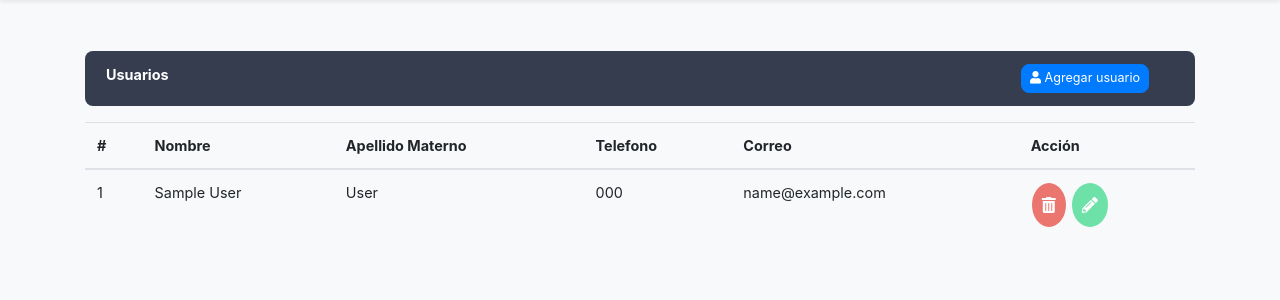
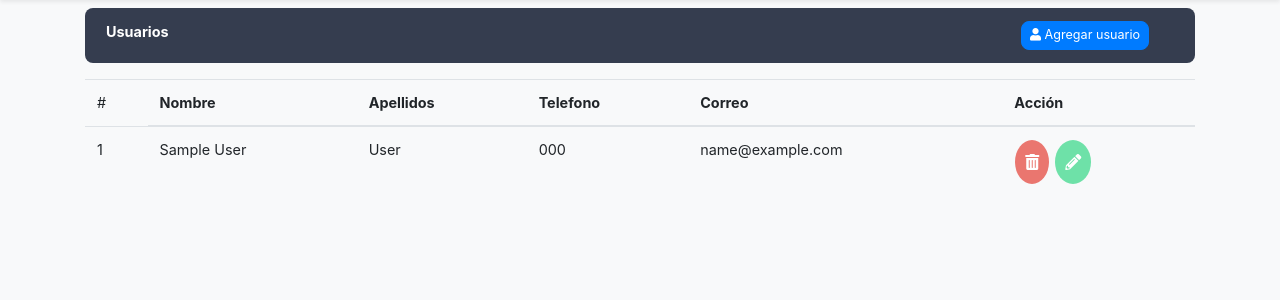
Before and after one commit to Joseph-RMM/Desarrollo-Web-Integral, a Laravel app: page /users in a window 1280 px wide. Shown: the part 54-354 px from the top of the page. Run offline with Laravel 8, Linux system fonts and the light colour scheme; a user stored in the database is signed in; tables that the repository leaves empty hold one stand-in row (values such as "Sample post"); parts of the project's set-up code (start-up, migrations or seed data) failed here and were passed over; some libraries are stand-ins or nearby versions.

Commit message:
Correcion de diseño en users

```diff
--- a/prestamo/resources/views/livewire/users/create.blade.php
+++ b/prestamo/resources/views/livewire/users/create.blade.php
@@ -1,5 +1,8 @@
-@extends('layouts.app')
-@section('content')
+<!-- Modal -->
+<div wire:ignore.self class="modal fade bd-example-modal-lg" id="exampleModal" data-backdrop="static" tabindex="-1" role="dialog" aria-labelledby="exampleModalLabel" aria-hidden="true">
+    <div class="modal-dialog" role="document">
+        <div class="modal-content">
+            <div class="modal-body">
                 <div class="container">
                     <div class="alert colordark" role="alert">
                         <div class="row">
@@ -11,65 +14,51 @@
                         </div>
                     </div>
                 </div>
-<div class="container">
-    <center>
-
-        <!--Formulario Registrar-->
-
                 <div class="wrapper-agregarusuario">
                     <div class="form-container">
                         <div class="form-inner">
-                    <form  class="signup">
-                    <input type="hidden" wire:model="selected_id">
-
+                            <form class="signup">
                                 <label>Ingresa los datos por favor.</label>
                                 <div class="field">
-                            <label for="name">Nombre <b class="rojo">*</b></label>
-                            <input wire:model="name" type="text"  id="name" placeholder="Name">@error('name') <span class="error text-danger">{{ $message }}</span> @enderror
+                                    <label>Nombre <b class="rojo">*</b></label>
+                                    <input wire:model="name" type="text" id="name" placeholder="Name">@error('name') <span class="error text-danger">{{ $message }}</span> @enderror
+                                </div>
+                                <div class="field">
+                                    <label>Apellido Materno <b class="rojo">*</b></label>
+                                    <input wire:model="lastname" type="text" id="lastname" placeholder="Lastname">@error('lastname') <span class="error text-danger">{{ $message }}</span> @enderror
+                                </div>
+                                <div class="field">
+                                    <label>Teléfono <b class="rojo">*</b></label>
+                                    <input wire:model="tel" type="text" id="tel" placeholder="Tel">@error('tel') <span class="error text-danger">{{ $message }}</span> @enderror
+                                </div>
+                                <div class="field">
+                                    <label>Correo electronico <b class="rojo">*</b></label>
+                                    <input wire:model="email" type="text" id="email" placeholder="Email">@error('email') <span class="error text-danger">{{ $message }}</span> @enderror
                                 </div>
 
                                 <div class="field">
-                            <label for="lastname">Apellido Materno <b class="rojo">*</b></label>
-                            <input wire:model="lastname" type="text"  id="lastname" placeholder="Lastname">@error('lastname') <span class="error text-danger">{{ $message }}</span> @enderror
+                                    <label>Contraseña <b class="rojo">*</b></label>
+                                    <input wire:model="password" type="password" id="password" placeholder="Password">@error('password') <span class="error text-danger">{{ $message }}</span> @enderror
                                 </div>
                                 <div class="field">
-                            <label for="tel">Teléfono <b class="rojo">*</b></label>
-                            <input wire:model="tel" type="text"  id="tel" placeholder="Tel">@error('tel') <span class="error text-danger">{{ $message }}</span> @enderror
-
-                        </div>
-                        <div class="field">
-                            <label for="email">Correo electronico <b class="rojo">*</b></label>
-                            <input wire:model="email" type="text"  id="email" placeholder="Email">@error('email') <span class="error text-danger">{{ $message }}</span> @enderror
-                        </div>
-                        <div class="field">
-                            <label for="password">Contraseña <b class="rojo">*</b></label>
-                            <input wire:model="password" type="password"  id="password" placeholder="Password">@error('password') <span class="error text-danger">{{ $message }}</span> @enderror
-                        </div>
-                        <div class="field">
-                            <label for="password_confirmation">Confirmar contraseña <b class="rojo">*</b></label>
+                                    <label>Confirmar contraseña <b class="rojo">*</b></label>
                                     <input wire:model="password_confirmation" type="password" id="password_confirmation" placeholder="Password Confirmation">@error('password_confirmation') <span class="error text-danger">{{ $message }}</span> @enderror
                                 </div>
-
-                        <!--BOTONES DE ACEPTAR Y CANCELAR-->
-                        <div class="row">
-                            <div class="col-sm-6">
-                                <div class="field">
-                                    <button class="cancelar" type="button"> <a class="cancelar" href="{{ url('/users') }}">Cancelar</a></button>
-                                </div>
-                            </div>
-                            <div class="col-sm-6">
-                                <div class="field">
-                                    <button class="btn btn-primary" wire:click.prevent="update()" type="button">Aceptar</button>
-                                </div>
-                            </div>
-                        </div>
-                        <!--BOTONES DE ACEPTAR Y CANCELAR-->
                             </form>
                         </div>
                     </div>
                 </div>
-    </center>
+
+            </div> <!-- modal-body -->
+            <div class="modal-footer">
+
+                <button type="button" class="cancelar" data-dismiss="modal">
+                    Cancelar
+                </button>
+
+                <button type="button" wire:click.prevent="store()" class="btn btn-primary close-modal">Agregar usuario</button>
+
             </div>
-
-
-@endsection
+        </div>
+    </div>
+</div>
--- a/prestamo/resources/views/livewire/users/update.blade.php
+++ b/prestamo/resources/views/livewire/users/update.blade.php
@@ -1,5 +1,8 @@
-@extends('layouts.app')
-@section('content')
+<!-- Modal -->
+<div wire:ignore.self class="modal fade" id="updateModal" data-backdrop="static" tabindex="-1" role="dialog" aria-labelledby="exampleModalLabel" aria-hidden="true">
+    <div class="modal-dialog" role="document">
+        <div class="modal-content">
+        <br>
             <div class="container">
                 <div class="alert colordark" role="alert">
                     <div class="row">
@@ -11,57 +14,47 @@
                     </div>
                 </div>
             </div>
-<div class="container">
-    <center>
-
-        <!--Formulario Registrar-->
+            <div class="modal-body">
 
                 <div class="wrapper-agregarusuario">
                     <div class="form-container">
                         <div class="form-inner">
-                    <form  class="signup">
-                    <input type="hidden" wire:model="selected_id">
-
+                            <form class="signup">
                                 <label>Ingresa los datos por favor.</label>
                                 <div class="field">
-                            <label for="name">Nombre <b class="rojo">*</b></label>
-                            <input wire:model="name" type="text"  id="name" placeholder="Name">@error('name') <span class="error text-danger">{{ $message }}</span> @enderror
+                                    <label>Nombre <b class="rojo">*</b></label>
+                                    <input wire:model="name" type="text" id="name" placeholder="Name">@error('name') <span class="error text-danger">{{ $message }}</span> @enderror
+
+                                </div>
+                                <div class="field">
+                                    <label>Apellido Paterno <b class="rojo">*</b></label>
+                                    <input wire:model="lastname" type="text" id="lastname" placeholder="Lastname">@error('lastname') <span class="error text-danger">{{ $message }}</span> @enderror
+
                                 </div>
 
                                 <div class="field">
-                            <label for="lastname">Apellido Materno <b class="rojo">*</b></label>
-                            <input wire:model="lastname" type="text"  id="lastname" placeholder="Lastname">@error('lastname') <span class="error text-danger">{{ $message }}</span> @enderror
-                        </div>
-                        <div class="field">
-                            <label for="tel">Teléfono <b class="rojo">*</b></label>
-                            <input wire:model="tel" type="text"  id="tel" placeholder="Tel">@error('tel') <span class="error text-danger">{{ $message }}</span> @enderror
+                                    <label>Teléfono <b class="rojo">*</b></label>
+                                    <input wire:model="tel" type="text" id="tel" placeholder="Tel">@error('tel') <span class="error text-danger">{{ $message }}</span> @enderror
 
                                 </div>
                                 <div class="field">
-                            <label for="email">Correo electronico <b class="rojo">*</b></label>
-                            <input wire:model="email" type="text"  id="email" placeholder="Email">@error('email') <span class="error text-danger">{{ $message }}</span> @enderror
+                                    <label>Correo electronico <b class="rojo">*</b></label>
+                                    <input wire:model="email" type="text" id="email" placeholder="Email">@error('email') <span class="error text-danger">{{ $message }}</span> @enderror
+
                                 </div>
 
-                        <!--BOTONES DE ACEPTAR Y CANCELAR-->
-                        <div class="row">
-                            <div class="col-sm-6">
-                                <div class="field">
-                                    <button class="cancelar" type="button"> <a class="cancelar" href="{{ url('/users') }}">Cancelar</a></button>
-                                </div>
-                            </div>
-                            <div class="col-sm-6">
-                                <div class="field">
-                                    <button class="btn btn-primary" wire:click.prevent="update()" type="button">Aceptar</button>
-                                </div>
-                            </div>
-                        </div>
-                        <!--BOTONES DE ACEPTAR Y CANCELAR-->
+
                             </form>
                         </div>
                     </div>
                 </div>
-    </center>
-</div>
 
 
-@endsection
+            </div>
+            <div class="modal-footer">
+                <button type="button" wire:click.prevent="cancel()" class="cancelar" data-dismiss="modal">Cancelar</button>
+                <button type="button" wire:click.prevent="update()" class="btn btn-primary" data-dismiss="modal">Guardar</button>
+            </div>
+        </div>
+    </div>
+</div>
--- a/prestamo/resources/views/livewire/users/view.blade.php
+++ b/prestamo/resources/views/livewire/users/view.blade.php
@@ -1,30 +1,34 @@
-@section('title', __('Users'))
-
-<br><br>
 <div class="container">
 	<div class="alert colordark" role="alert">
 		<div class="row">
-			<div class="col-lg-10 col-md-10 col-sm-2">
+			<div class="col-lg-5 col-md-5 col-sm-1">
 				<div class="usuario-white">
 					<b>Usuarios</b>
 				</div>
+
+			</div>
+			<div class="col-lg-5 col-md-5 col-sm-1">
+			@if (session()->has('message'))
+				<div wire:poll.4s class="btn btn-sm btn-success" style="margin-top:0px; margin-bottom:0px;"> {{ session('message') }} </div>
+				@endif
 			</div>
 			<div class="col-lg-2 col-md-2 col-sm-2">
 				<div class="usuario-white">
-					<a class="btn btn-primary btn-sm" href="{{ url('/create') }}" role="button"> <i class="fas fa-user"></i> Agregar usuario</a>
+					<button class="btn btn-primary btn-sm" data-toggle="modal" data-target="#exampleModal"> <i class="fas fa-user"> </i> Agregar usuario</button>
 				</div>
 			</div>
 		</div>
 	</div>
 
 	<div class="table-responsive">
-
+		@include('livewire.users.create')
+		@include('livewire.users.update')
 		<table class="table table-hover">
 			<thead>
 				<tr>
-					<th scope="col">#</th>
+					<td scope="col">#</td>
 					<th scope="col">Nombre</th>
-					<th scope="col">Apellido Materno</th>
+					<th scope="col">Apellidos</th>
 					<th scope="col">Telefono</th>
 					<th scope="col">Correo</th>
 					<th scope="col">Acción</th>
@@ -39,9 +43,8 @@
 					<td>{{ $row->tel }}</td>
 					<td>{{ $row->email }}</td>
 					<td>
-
-						<a onclick="confirm('Confirm Delete User id {{$row->id}}? \nDeleted Users cannot be recovered!')||event.stopImmediatePropagation()" wire:click="destroy({{$row->id}})"> <button type="submit" class="button-rojo button5"><i class="fas fa-trash-alt"></i></button></a>
-						<a href="{{ url('/update') }}"><button type="submit" class="button-verde button5"><i class="fas fa-pencil-alt"></i></button></a>
+						<button onclick="confirm('Confirm Delete User id {{$row->id}}? \nDeleted Users cannot be recovered!')||event.stopImmediatePropagation()" wire:click="destroy({{$row->id}})" class="button-rojo button5"><i class="fas fa-trash-alt"></i></button>
+						<button data-toggle="modal" data-target="#updateModal" class="button-verde button5" wire:click="edit({{$row->id}})"><i class="fas fa-pencil-alt"></i></button>
 					</td>
 				</tr>
 				@endforeach
```
Also changed, not shown: prestamo/app/Http/Controllers/HomeController.php (+1 -12 lines), prestamo/database/migrations/2021_07_01_143621_tiposdeproductos.php (deleted). Lines whose indentation alone changed are shown as unchanged.
